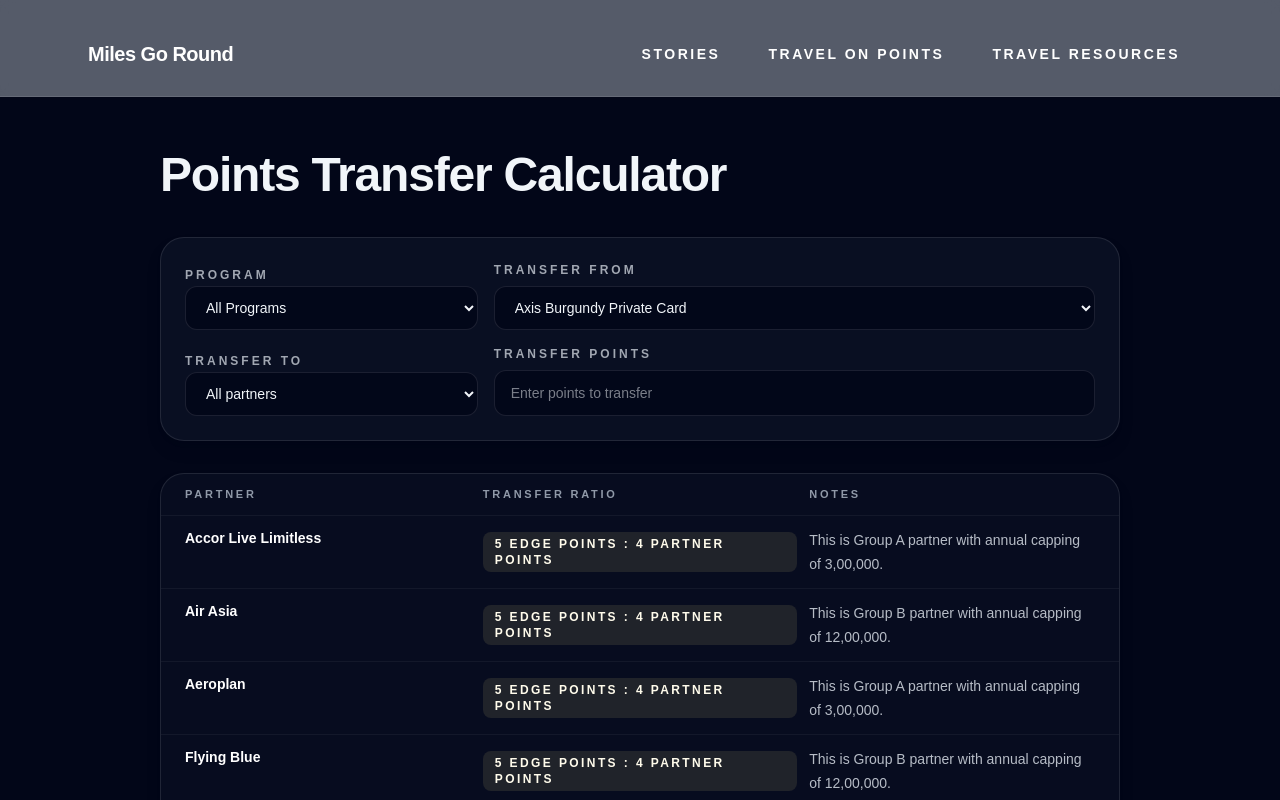
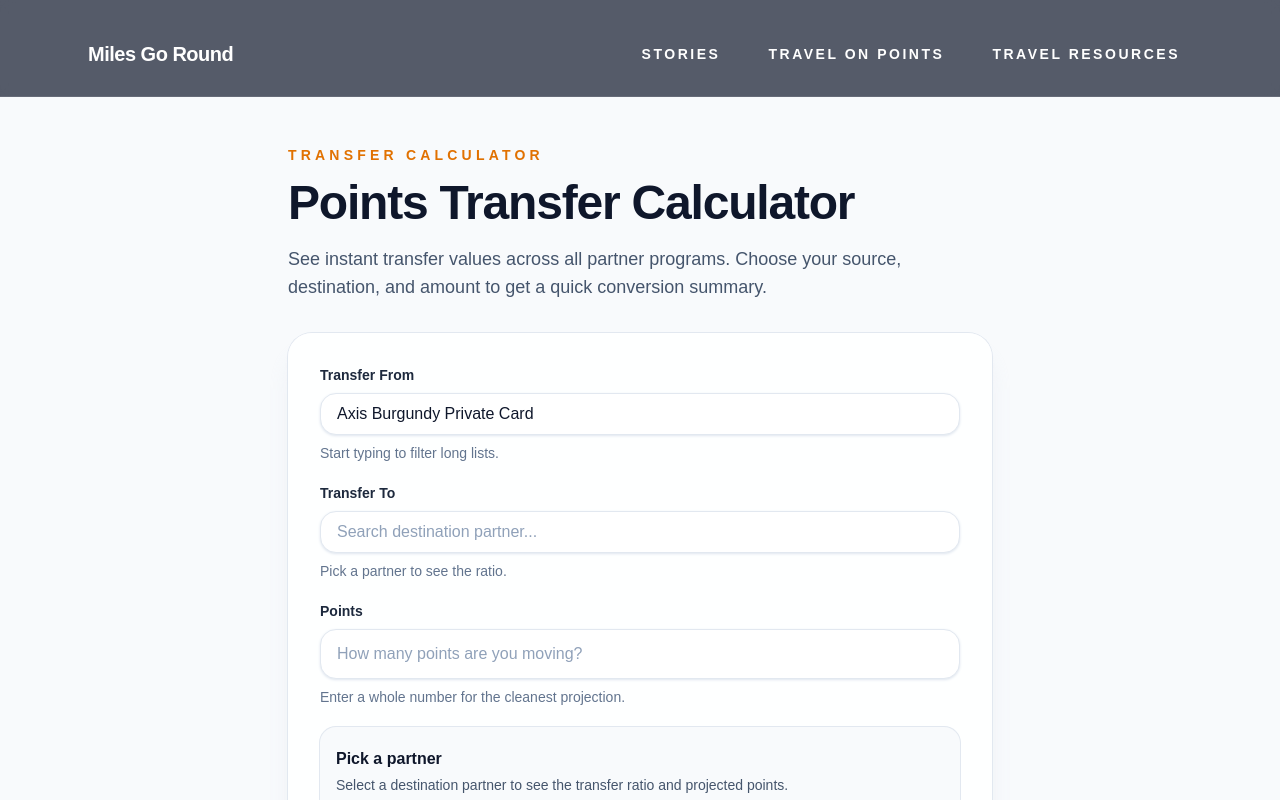
Before and after one commit to bansalmanik/travel-website, a Next.js app: page /pointsconversion in a window 1280 px wide. Shown: the top 800 px of the page. Built offline with nearby package versions, Linux system fonts and the light colour scheme.

Commit message:
Refactor points transfer calculator

```diff
--- a/app/pointsconversion/PointsConversionContent.tsx
+++ b/app/pointsconversion/PointsConversionContent.tsx
@@ -1,16 +1,13 @@
 "use client";
 
-import type { ChangeEvent } from "react";
 import { useMemo, useState } from "react";
 
+import PointsInput from "./components/PointsInput";
+import ResultCard from "./components/ResultCard";
+import SelectInput from "./components/SelectInput";
 import type { Conversion } from "@/app/pointsconversion/types";
 
 type ConversionByFrom = Record<string, Conversion>;
-
-const ALL_PROGRAMS_OPTION = "All Programs";
-
-const getProgramName = (conversion: Conversion) =>
-  conversion.program ?? "Other";
 
 type PartnerRow = {
   to: string;
@@ -18,15 +15,70 @@ type PartnerRow = {
   insight: string;
 };
 
+type Ratio = {
+  fromValue: number;
+  toValue: number;
+};
+
 type PointsConversionContentProps = {
   conversions: Conversion[];
 };
 
+const parseRatio = (rate: string): Ratio | null => {
+  const numericParts = rate
+    .split(":")
+    .map((part) => part.replace(/[^0-9.]/g, "").trim());
+
+  if (numericParts.length !== 2) {
+    return null;
+  }
+
+  const [fromAmount, toAmount] = numericParts;
+
+  const fromValue = Number(fromAmount);
+  const toValue = Number(toAmount);
+
+  if (!Number.isFinite(fromValue) || !Number.isFinite(toValue) || fromValue <= 0) {
+    return null;
+  }
+
+  return { fromValue, toValue };
+};
+
+const calculateProjectedPoints = (rate: string, transferPoints: number | null) => {
+  if (!transferPoints) {
+    return null;
+  }
+
+  const ratio = parseRatio(rate);
+
+  if (!ratio) {
+    return null;
+  }
+
+  const converted = (transferPoints * ratio.toValue) / ratio.fromValue;
+
+  return converted;
+};
+
+const formatProjectedPoints = (value: number | null) => {
+  if (!value || Number.isNaN(value)) {
+    return null;
+  }
+
+  if (value >= 1_000_000) {
+    return `${(value / 1_000_000).toFixed(1)}M`;
+  }
+
+  if (value >= 1_000) {
+    return `${(value / 1_000).toFixed(1)}k`;
+  }
+
+  return value.toFixed(0);
+};
+
 export default function PointsConversionContent({ conversions }: PointsConversionContentProps) {
-  const [selectedProgramName, setSelectedProgramName] = useState<string>(
-    ALL_PROGRAMS_OPTION
-  );
-  const [selectedFrom, setSelectedFrom] = useState(conversions[0]?.from ?? "");
+  const [selectedFrom, setSelectedFrom] = useState<string>(conversions[0]?.from ?? "");
   const [selectedTo, setSelectedTo] = useState<string>("");
   const [transferPoints, setTransferPoints] = useState<string>("");
 
@@ -38,45 +90,17 @@ export default function PointsConversionContent({ conversions }: PointsConversio
     }, {} as ConversionByFrom);
   }, [conversions]);
 
-  const programOptions = useMemo(() => {
-    const uniquePrograms = Array.from(
-      new Set(conversions.map((conversion) => getProgramName(conversion)))
-    ).sort((a, b) => a.localeCompare(b));
-
-    return [ALL_PROGRAMS_OPTION, ...uniquePrograms];
-  }, [conversions]);
-
-  const filteredConversions = useMemo(() => {
-    if (
-      !selectedProgramName ||
-      selectedProgramName === ALL_PROGRAMS_OPTION
-    ) {
-      return conversions;
-    }
-
-    return conversions.filter(
-      (conversion) => getProgramName(conversion) === selectedProgramName
-    );
-  }, [selectedProgramName, conversions]);
-
   const fromOptions = useMemo(
-    () =>
-      filteredConversions
-        .map((conversion) => conversion.from)
-        .sort((a, b) => a.localeCompare(b)),
-    [filteredConversions]
+    () => conversions.map((conversion) => conversion.from).sort((a, b) => a.localeCompare(b)),
+    [conversions]
   );
 
   const normalizedSelectedFrom = useMemo(() => {
-    if (fromOptions.length === 0) {
+    if (!selectedFrom || !fromOptions.includes(selectedFrom)) {
       return "";
     }
 
-    if (selectedFrom && fromOptions.includes(selectedFrom)) {
-      return selectedFrom;
-    }
-
-    return fromOptions[0];
+    return selectedFrom;
   }, [fromOptions, selectedFrom]);
 
   const selectedConversion = useMemo(() => {
@@ -102,10 +126,7 @@ export default function PointsConversionContent({ conversions }: PointsConversio
   }, [selectedConversion]);
 
   const toOptions = useMemo(
-    () =>
-      Array.from(new Set(partnerRows.map((partner) => partner.to))).sort((a, b) =>
-        a.localeCompare(b)
-      ),
+    () => Array.from(new Set(partnerRows.map((partner) => partner.to))).sort((a, b) => a.localeCompare(b)),
     [partnerRows]
   );
 
@@ -117,245 +138,113 @@ export default function PointsConversionContent({ conversions }: PointsConversio
     return selectedTo;
   }, [selectedTo, toOptions]);
 
-  const filteredPartnerRows = useMemo(() => {
+  const selectedPartner = useMemo(() => {
     if (!normalizedSelectedTo) {
-      return partnerRows;
-    }
-
-    return partnerRows.filter((partner) => partner.to === normalizedSelectedTo);
-  }, [partnerRows, normalizedSelectedTo]);
-
-  const parsedTransferPoints = useMemo(() => {
-    const numericValue = Number(transferPoints);
-
-    return Number.isFinite(numericValue) && numericValue > 0 ? numericValue : 0;
-  }, [transferPoints]);
-
-  const parseRatio = (rate: string) => {
-    const numericParts = rate.match(/[\d.]+/g);
-
-    if (!numericParts || numericParts.length < 2) {
       return null;
     }
 
-    const [fromAmount, toAmount] = numericParts;
+    return (
+      partnerRows.find((partner) => partner.to === normalizedSelectedTo) ?? partnerRows.find((partner) => partner.to === selectedTo)
+    );
+  }, [normalizedSelectedTo, partnerRows, selectedTo]);
 
-    const fromValue = Number(fromAmount);
-    const toValue = Number(toAmount);
+  const parsedTransferPoints = useMemo(() => {
+    const numericPoints = Number(transferPoints);
 
-    if (!Number.isFinite(fromValue) || !Number.isFinite(toValue) || fromValue <= 0) {
+    if (!Number.isFinite(numericPoints) || numericPoints <= 0) {
       return null;
     }
 
-    return { fromValue, toValue };
-  };
+    return numericPoints;
+  }, [transferPoints]);
 
-  const calculateProjectedPoints = (rate: string) => {
-    if (!parsedTransferPoints) {
-      return null;
-    }
+  const projectedPoints = useMemo(
+    () => calculateProjectedPoints(selectedPartner?.rate ?? "", parsedTransferPoints),
+    [selectedPartner?.rate, parsedTransferPoints]
+  );
 
-    const ratio = parseRatio(rate);
+  const formattedProjectedPoints = useMemo(() => formatProjectedPoints(projectedPoints), [projectedPoints]);
 
-    if (!ratio) {
-      return null;
-    }
+  const readyForResult = Boolean(normalizedSelectedFrom && normalizedSelectedTo && parsedTransferPoints);
 
-    const converted = (parsedTransferPoints * ratio.toValue) / ratio.fromValue;
+  const helperTitle = useMemo(() => {
+    if (!normalizedSelectedFrom) return "Start by choosing a program";
+    if (!normalizedSelectedTo) return "Pick a partner";
+    if (!parsedTransferPoints) return "Enter the points you want to move";
+    return "";
+  }, [normalizedSelectedFrom, normalizedSelectedTo, parsedTransferPoints]);
 
-    return converted;
-  };
-
-  const formatProjectedPoints = (value: number | null) => {
-    if (!value || Number.isNaN(value)) {
-      return null;
-    }
-
-    if (value >= 1000000) {
-      return `${(value / 1000000).toFixed(1)}M`;
-    }
-
-    if (value >= 1000) {
-      return `${(value / 1000).toFixed(1)}k`;
-    }
-
-    return value.toFixed(0);
-  };
-
-  const handleProgramChange = (event: ChangeEvent<HTMLSelectElement>) => {
-    const newProgram = event.target.value;
-    setSelectedProgramName(newProgram);
-    setSelectedTo("");
-
-    const nextConversions =
-      !newProgram || newProgram === ALL_PROGRAMS_OPTION
-        ? conversions
-        : conversions.filter(
-            (conversion) => getProgramName(conversion) === newProgram
-          );
-
-    const nextFromOption = nextConversions
-      .map((conversion) => conversion.from)
-      .sort((a, b) => a.localeCompare(b))[0];
-
-    setSelectedFrom(nextFromOption ?? "");
-  };
-
-  const handleFromChange = (event: ChangeEvent<HTMLSelectElement>) => {
-    setSelectedFrom(event.target.value);
-    setSelectedTo("");
-  };
-
-  const handleToChange = (event: ChangeEvent<HTMLSelectElement>) => {
-    setSelectedTo(event.target.value);
-  };
-
-  const handleTransferPointsChange = (event: ChangeEvent<HTMLInputElement>) => {
-    setTransferPoints(event.target.value);
-  };
+  const helperBody = useMemo(() => {
+    if (!normalizedSelectedFrom) return "Search for the card or program you want to transfer points from.";
+    if (!normalizedSelectedTo) return "Select a destination partner to see the transfer ratio and projected points.";
+    if (!parsedTransferPoints) return "Add the number of points you plan to transfer to view the projected amount.";
+    return "";
+  }, [normalizedSelectedFrom, normalizedSelectedTo, parsedTransferPoints]);
 
   return (
-    <div className="min-h-screen bg-slate-950 text-slate-100">
-      <div className="mx-auto flex max-w-5xl flex-col gap-8 px-4 py-12 sm:px-6 lg:px-8">
-        <header className="space-y-3 text-center sm:text-left">
-          <h1 className="text-4xl font-semibold leading-tight tracking-tight sm:text-5xl">
+    <div className="min-h-screen bg-slate-50 text-slate-900">
+      <div className="mx-auto flex max-w-3xl flex-col gap-8 px-4 py-12 sm:px-6 lg:px-8">
+        <header className="text-center sm:text-left">
+          <p className="text-sm font-semibold uppercase tracking-[0.3em] text-amber-600">Transfer Calculator</p>
+          <h1 className="mt-2 text-4xl font-semibold leading-tight tracking-tight sm:text-5xl">
             Points Transfer Calculator
           </h1>
+          <p className="mt-3 text-lg text-slate-600">
+            See instant transfer values across all partner programs. Choose your source, destination, and amount to get a quick
+            conversion summary.
+          </p>
         </header>
 
-        <section className="rounded-3xl border border-white/10 bg-slate-900/60 p-4 shadow-lg shadow-slate-950/30 sm:p-6">
-          <div className="grid gap-4 sm:grid-cols-3 sm:items-end">
-            <label className="space-y-2">
-              <span className="text-xs font-semibold uppercase tracking-[0.25em] text-slate-200/70">
-                Program
-              </span>
-              <select
-                value={selectedProgramName}
-                onChange={handleProgramChange}
-                className="w-full rounded-xl border border-white/10 bg-slate-950/80 px-4 py-3 text-sm text-slate-100 transition focus:border-amber-300 focus:outline-none focus:ring-2 focus:ring-amber-300/30"
-                aria-label="Select the card program"
-              >
-                {programOptions.map((option) => (
-                  <option key={option} value={option}>
-                    {option}
-                  </option>
-                ))}
-              </select>
-            </label>
+        <section className="rounded-3xl bg-white/90 p-5 shadow-xl shadow-slate-200/60 ring-1 ring-slate-200 sm:p-6 lg:p-8">
+          <div className="space-y-5">
+            <SelectInput
+              label="Transfer From"
+              placeholder="Search any program..."
+              options={fromOptions}
+              value={normalizedSelectedFrom}
+              onChange={(value) => {
+                setSelectedFrom(value);
+                setSelectedTo("");
+              }}
+              helperText="Start typing to filter long lists."
+              disabled={fromOptions.length === 0}
+            />
 
-            <label className="space-y-2 sm:col-span-2">
-              <div className="flex items-center justify-between text-xs font-semibold uppercase tracking-[0.25em] text-slate-200/70">
-                <span>Transfer from</span>
-              </div>
-              <select
-                value={normalizedSelectedFrom}
-                onChange={handleFromChange}
-                className="w-full rounded-xl border border-white/10 bg-slate-950/80 px-4 py-3 text-sm text-slate-100 transition focus:border-amber-300 focus:outline-none focus:ring-2 focus:ring-amber-300/30"
-                aria-label="Select the points program you are transferring from"
-                disabled={fromOptions.length === 0}
-              >
-                {fromOptions.length === 0 ? (
-                  <option value="" disabled>
-                    No cards available
-                  </option>
-                ) : (
-                  fromOptions.map((option) => (
-                    <option key={option} value={option}>
-                      {option}
-                    </option>
-                  ))
-                )}
-              </select>
-            </label>
+            <SelectInput
+              label="Transfer To"
+              placeholder={normalizedSelectedFrom ? "Search destination partner..." : "Choose a source first"}
+              options={toOptions}
+              value={normalizedSelectedTo}
+              onChange={setSelectedTo}
+              helperText={normalizedSelectedFrom ? "Pick a partner to see the ratio." : undefined}
+              disabled={!normalizedSelectedFrom || toOptions.length === 0}
+            />
+
+            <PointsInput
+              label="Points"
+              value={transferPoints}
+              onChange={setTransferPoints}
+              placeholder="How many points are you moving?"
+            />
+
+            <div className="rounded-2xl bg-slate-50 px-4 py-5 text-sm text-slate-700 ring-1 ring-slate-200">
+              {readyForResult && selectedPartner ? (
+                <ResultCard
+                  fromProgram={normalizedSelectedFrom}
+                  toProgram={selectedPartner.to}
+                  transferRate={selectedPartner.rate}
+                  projectedPoints={formattedProjectedPoints}
+                  rawProjectedPoints={projectedPoints}
+                  insight={selectedPartner.insight}
+                />
+              ) : (
+                <div className="space-y-1 text-center sm:text-left">
+                  <p className="text-base font-semibold text-slate-900">{helperTitle}</p>
+                  <p className="text-sm text-slate-600">{helperBody}</p>
+                </div>
+              )}
+            </div>
           </div>
-
-          <div className="mt-4 grid gap-4 sm:grid-cols-3 sm:items-end">
-            <label className="space-y-2">
-              <span className="text-xs font-semibold uppercase tracking-[0.25em] text-slate-200/70">
-                Transfer to
-              </span>
-              <select
-                value={normalizedSelectedTo}
-                onChange={handleToChange}
-                className="w-full rounded-xl border border-white/10 bg-slate-950/80 px-4 py-3 text-sm text-slate-100 transition focus:border-amber-300 focus:outline-none focus:ring-2 focus:ring-amber-300/30"
-                aria-label="Select the partner you are transferring to"
-                disabled={toOptions.length === 0}
-              >
-                <option value="">All partners</option>
-                {toOptions.map((option) => (
-                  <option key={option} value={option}>
-                    {option}
-                  </option>
-                ))}
-              </select>
-            </label>
-
-            <label className="space-y-2 sm:col-span-2">
-              <div className="flex items-center justify-between text-xs font-semibold uppercase tracking-[0.25em] text-slate-200/70">
-                <span>Transfer points</span>
-              </div>
-              <input
-                type="number"
-                min={0}
-                inputMode="numeric"
-                value={transferPoints}
-                onChange={handleTransferPointsChange}
-                placeholder="Enter points to transfer"
-                className="w-full rounded-xl border border-white/10 bg-slate-950/80 px-4 py-3 text-sm text-slate-100 transition focus:border-amber-300 focus:outline-none focus:ring-2 focus:ring-amber-300/30"
-                aria-label="Enter the number of points you want to transfer"
-              />
-            </label>
-          </div>
-        </section>
-
-        <section className="rounded-3xl border border-white/10 bg-slate-900/40 shadow-lg shadow-slate-950/30">
-
-          {filteredPartnerRows.length === 0 ? (
-            <div className="px-4 py-10 text-center sm:px-6">
-              <p className="text-base font-semibold text-white">No partners to show yet</p>
-              <p className="mt-2 text-sm text-slate-200/80">
-                Pick a program and card to instantly see available transfer partners and ratios.
-              </p>
-            </div>
-          ) : (
-            <div className="divide-y divide-white/5">
-              <div className="grid grid-cols-2 gap-3 px-4 py-3 text-[11px] font-semibold uppercase tracking-[0.25em] text-slate-300/70 sm:grid-cols-[1fr_1.1fr_1fr] sm:px-6">
-                <span>Partner</span>
-                <span>Transfer ratio</span>
-                <span className="hidden sm:block">Notes</span>
-              </div>
-
-              {filteredPartnerRows.map((partner) => {
-                const projectedPoints = formatProjectedPoints(
-                  calculateProjectedPoints(partner.rate)
-                );
-
-                return (
-                  <div
-                    key={`${partner.to}-${partner.rate}`}
-                    className="grid grid-cols-2 gap-3 px-4 py-3 text-sm text-slate-100 sm:grid-cols-[1fr_1.1fr_1fr] sm:px-6"
-                  >
-                    <div className="space-y-1">
-                      <p className="font-semibold text-white">{partner.to}</p>
-                      <p className="text-xs uppercase tracking-[0.25em] text-slate-300/70 sm:hidden">Notes</p>
-                      <p className="text-xs text-slate-200/80 sm:hidden">{partner.insight}</p>
-                    </div>
-                    <div className="flex flex-col gap-1 text-amber-100 sm:flex-row sm:items-center">
-                      <span className="w-fit rounded-lg bg-amber-200/10 px-3 py-1 text-xs font-semibold uppercase tracking-[0.2em] text-amber-50">
-                        {partner.rate}
-                      </span>
-                      {projectedPoints ? (
-                        <span className="w-fit rounded-full bg-emerald-200/10 px-3 py-1 text-[11px] font-semibold uppercase tracking-[0.2em] text-emerald-100">
-                          ≈ {projectedPoints} points
-                        </span>
-                      ) : null}
-                    </div>
-                    <p className="hidden text-sm leading-6 text-slate-200/80 sm:block">{partner.insight}</p>
-                  </div>
-                );
-              })}
-            </div>
-          )}
         </section>
       </div>
     </div>
--- /dev/null
+++ b/app/pointsconversion/components/PointsInput.tsx
@@ -0,0 +1,27 @@
+type PointsInputProps = {
+  label: string;
+  value: string;
+  placeholder?: string;
+  onChange: (value: string) => void;
+};
+
+export default function PointsInput({ label, value, placeholder, onChange }: PointsInputProps) {
+  return (
+    <div className="space-y-2">
+      <label className="block text-sm font-semibold text-slate-800" htmlFor={label.replace(/\s+/g, "-").toLowerCase()}>
+        {label}
+      </label>
+      <input
+        id={label.replace(/\s+/g, "-").toLowerCase()}
+        type="number"
+        min={0}
+        inputMode="numeric"
+        value={value}
+        onChange={(event) => onChange(event.target.value)}
+        placeholder={placeholder}
+        className="w-full rounded-2xl border border-slate-200 bg-white px-4 py-3 text-base text-slate-900 placeholder-slate-400 shadow-sm shadow-slate-200 focus:border-transparent focus:outline-none focus:ring-2 focus:ring-amber-400"
+      />
+      <p className="text-sm text-slate-500">Enter a whole number for the cleanest projection.</p>
+    </div>
+  );
+}
--- /dev/null
+++ b/app/pointsconversion/components/ResultCard.tsx
@@ -0,0 +1,49 @@
+type ResultCardProps = {
+  fromProgram: string;
+  toProgram: string;
+  transferRate: string;
+  projectedPoints: string | null;
+  rawProjectedPoints: number | null;
+  insight: string;
+};
+
+export default function ResultCard({
+  fromProgram,
+  toProgram,
+  transferRate,
+  projectedPoints,
+  rawProjectedPoints,
+  insight,
+}: ResultCardProps) {
+  return (
+    <div className="space-y-3 rounded-xl bg-white px-4 py-4 shadow-sm shadow-slate-200 ring-1 ring-slate-200">
+      <div className="flex flex-wrap items-center gap-2">
+        <p className="text-sm font-semibold uppercase tracking-[0.2em] text-amber-600">Conversion ready</p>
+        <span className="rounded-full bg-amber-50 px-3 py-1 text-xs font-semibold text-amber-700">{transferRate}</span>
+      </div>
+
+      <div className="space-y-1">
+        <p className="text-lg font-semibold text-slate-900">
+          {fromProgram} → {toProgram}
+        </p>
+        <p className="text-sm text-slate-600">Transfer ratio shown applies to your selection.</p>
+      </div>
+
+      <div className="flex flex-wrap gap-3 rounded-lg bg-slate-50 px-3 py-3 text-sm ring-1 ring-slate-200">
+        <div className="flex-1 min-w-[180px]">
+          <p className="text-xs font-semibold uppercase tracking-[0.25em] text-slate-500">Projected partner points</p>
+          <p className="mt-1 text-2xl font-semibold text-emerald-700">
+            {projectedPoints ?? "—"}
+            {rawProjectedPoints && projectedPoints ? <span className="text-base text-slate-500"> pts</span> : null}
+          </p>
+        </div>
+        <div className="flex-1 min-w-[180px]">
+          <p className="text-xs font-semibold uppercase tracking-[0.25em] text-slate-500">Transfer rate</p>
+          <p className="mt-1 text-xl font-semibold text-slate-900">{transferRate}</p>
+        </div>
+      </div>
+
+      <p className="text-sm text-slate-600">{insight}</p>
+    </div>
+  );
+}
--- /dev/null
+++ b/app/pointsconversion/components/SelectInput.tsx
@@ -0,0 +1,60 @@
+import { useId, useMemo } from "react";
+
+type SelectInputProps = {
+  label: string;
+  options: string[];
+  value: string;
+  placeholder?: string;
+  helperText?: string;
+  onChange: (value: string) => void;
+  disabled?: boolean;
+};
+
+export default function SelectInput({
+  label,
+  options,
+  value,
+  placeholder,
+  helperText,
+  onChange,
+  disabled,
+}: SelectInputProps) {
+  const inputId = useId();
+  const datalistId = `${inputId}-options`;
+
+  const filteredOptions = useMemo(() => {
+    if (!value) return options;
+
+    const normalizedValue = value.toLowerCase();
+
+    return options.filter((option) => option.toLowerCase().includes(normalizedValue));
+  }, [options, value]);
+
+  return (
+    <div className="space-y-2">
+      <label className="block text-sm font-semibold text-slate-800" htmlFor={inputId}>
+        {label}
+      </label>
+      <div className="rounded-2xl border border-slate-200 bg-white px-4 py-2 shadow-sm shadow-slate-200 focus-within:ring-2 focus-within:ring-amber-400">
+        <input
+          id={inputId}
+          type="text"
+          list={datalistId}
+          autoComplete="off"
+          disabled={disabled}
+          className="w-full bg-transparent text-base text-slate-900 placeholder-slate-400 outline-none"
+          value={value}
+          onChange={(event) => onChange(event.target.value)}
+          placeholder={placeholder}
+        />
+      </div>
+      {helperText ? <p className="text-sm text-slate-500">{helperText}</p> : null}
+
+      <datalist id={datalistId}>
+        {filteredOptions.map((option) => (
+          <option key={option} value={option} />
+        ))}
+      </datalist>
+    </div>
+  );
+}
```
